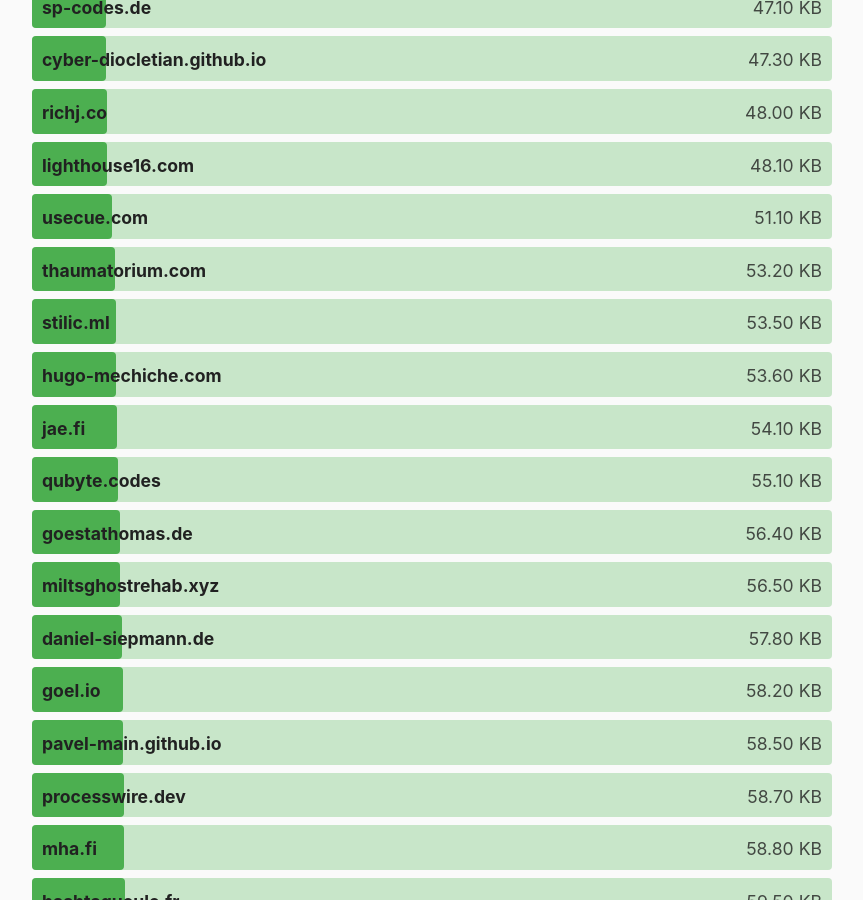
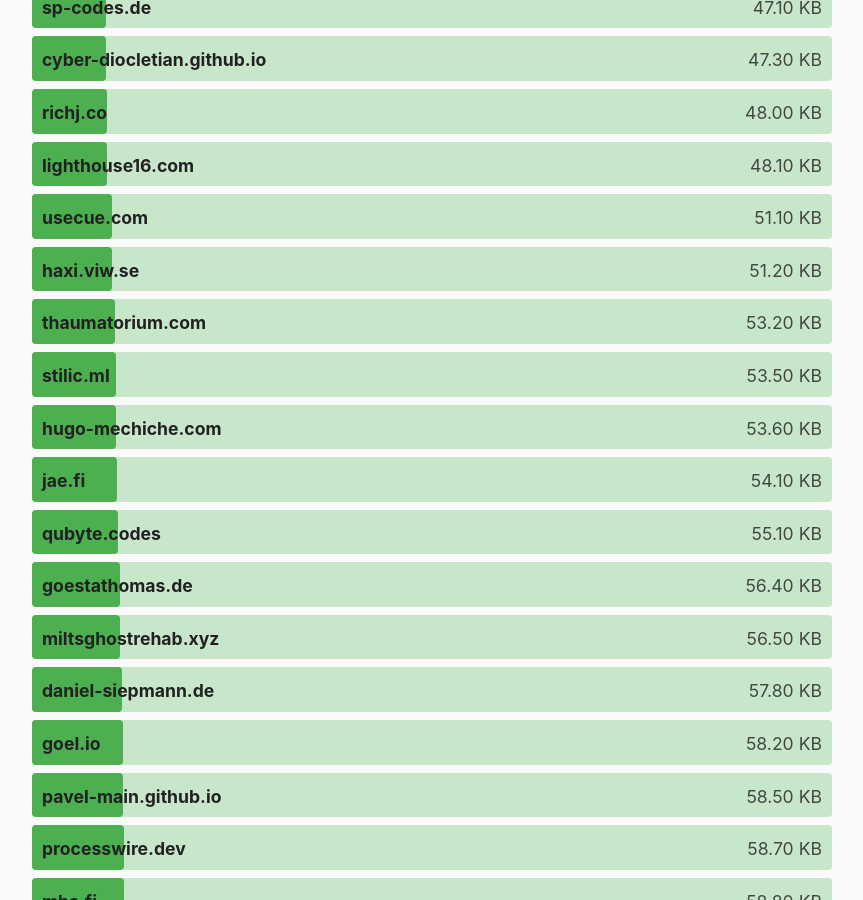
Before and after one commit to kevquirk/512kb.club, a Jekyll site: the page built from index.md, in a window 1280 px wide and 900 px high, scrolled down 10109 px. Shown: the whole window, without its empty margins (208-1071 px from the left). Built offline with Jekyll 4.4.1, drawn with Linux system fonts in a browser that asks for light colours.

Commit message:
Update sites.yml

```diff
--- a/_data/sites.yml
+++ b/_data/sites.yml
@@ -823,6 +823,12 @@
   size: 11.3
   last_checked: 2021-11-27
 
+- domain: haxi.viw.se
+  url: http://haxi.viw.se/
+  size: 51.2
+
+  last_checked: 2021-02-26
+
 - domain: hashtagueule.fr
   url: https://hashtagueule.fr
   size: 59.5
```
